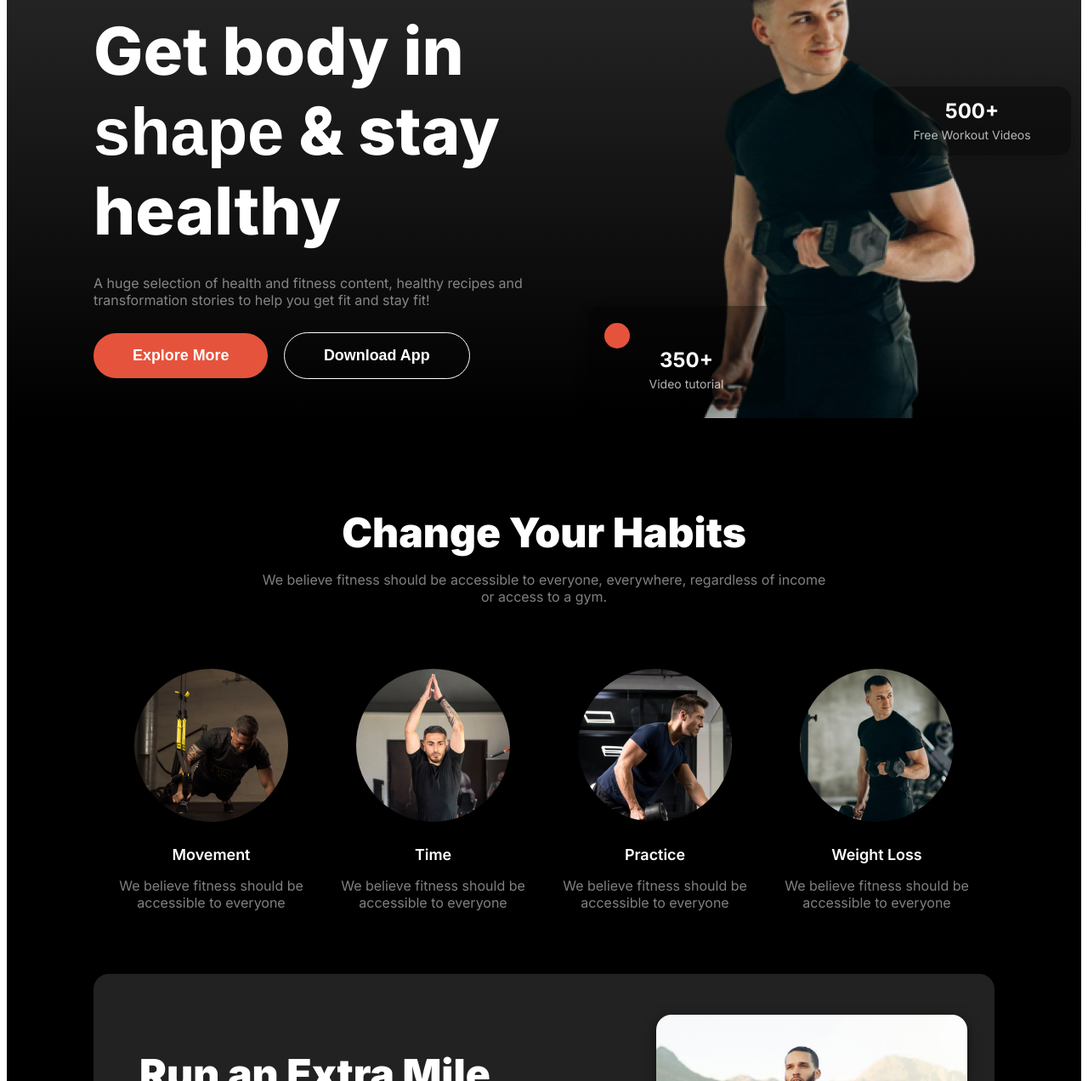
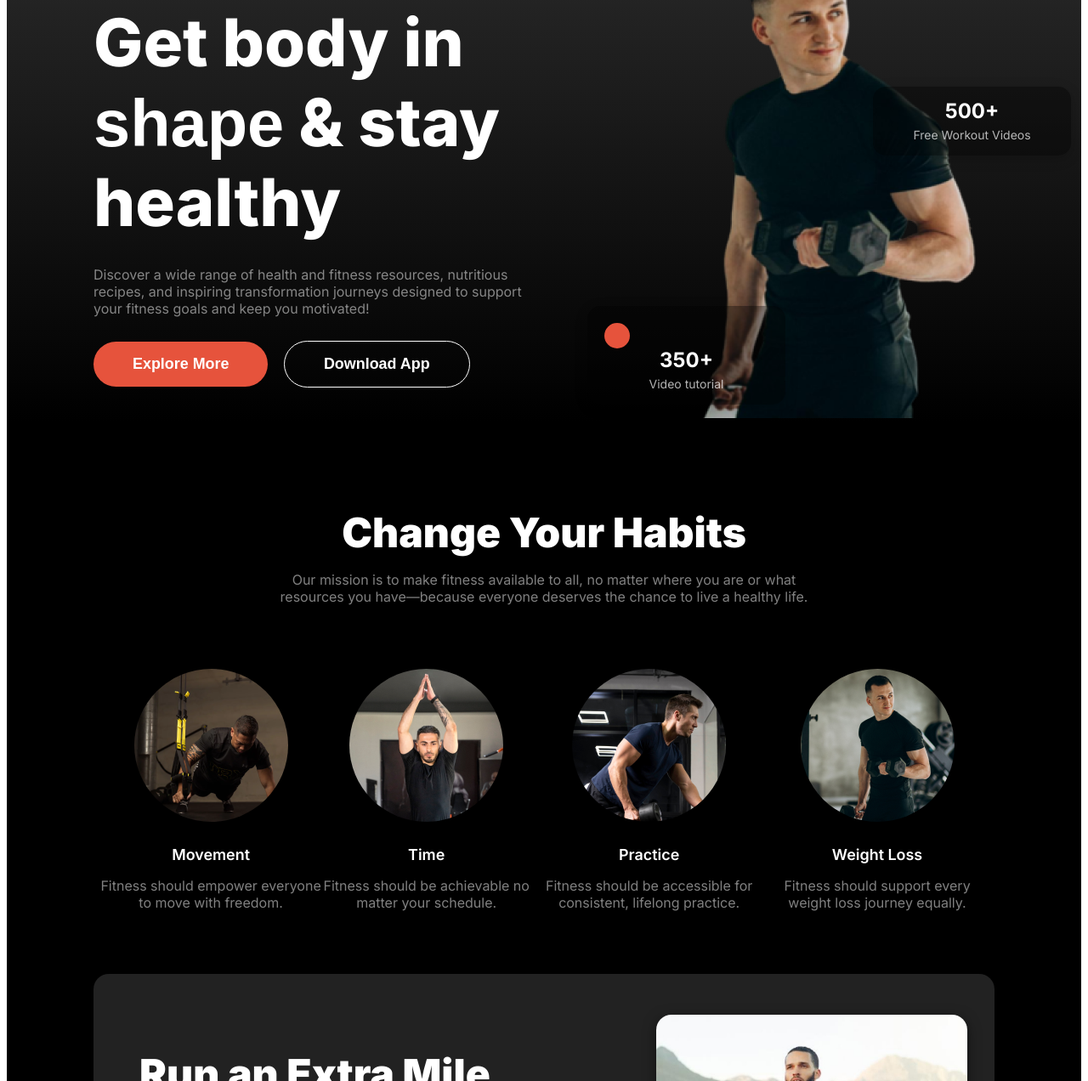
Before and after one commit to H-Shahriar/Fitness-Assignmnet2, a plain HTML site: page index.html in a window 1280 px wide. Shown: the part 212-1484 px from the top of the page at 85% size. Drawn offline with Linux system fonts and the light colour scheme; a web font is replaced by a local one.

Commit message:
updated info for the website

```diff
--- a/index.html
+++ b/index.html
@@ -27,7 +27,7 @@
         <div class="banner display-flex">
             <div class="banner-content">
                 <h1 class="banner-title">Get body in <br><span class="miama-font">shape</span> & stay <br>healthy </h1>
-                <p class="banner-description">A huge selection of health and fitness content, healthy recipes and transformation stories to help you get fit and stay fit!</p>
+                <p class="banner-description">Discover a wide range of health and fitness resources, nutritious recipes, and inspiring transformation journeys designed to support your fitness goals and keep you motivated!</p>
                 <button class="btn-primary">Explore More</button>
                 <button class="btn-primary optional">Download App</button>
             </div>
@@ -44,28 +44,28 @@
  <section class="habits-section">
     <div class="habits">
         <h2 class="habits-title">Change Your Habits</h2>
-        <p class="habits-description p-color">We believe fitness should be accessible to everyone, everywhere, regardless of income or access to a gym.</p>
+        <p class="habits-description p-color">Our mission is to make fitness available to all, no matter where you are or what resources you have—because everyone deserves the chance to live a healthy life.</p>
     </div>
     <div class=" habit section display-flex">
         <div class="habit-1">
             <img src="/images/image 3.png" alt="" class="habit">
             <h4 class="habit-title">Movement</h4>
-            <p class="habit-description p-color">We believe fitness should be accessible to everyone</p>
+            <p class="habit-description p-color">Fitness should empower everyone to move with freedom.</p>
         </div>
         <div class="habit-2">
             <img src="/images/image 2.png" alt="" class="habit">
             <h4 class="habit-title">Time</h4>
-            <p class="habit-description p-color">We believe fitness should be accessible to everyone</p>
+            <p class="habit-description p-color">Fitness should be achievable no matter your schedule.</p>
         </div>
         <div class="habit-3">
             <img src="/images/image 4.png" alt="" class="habit">
             <h4 class="habit-title">Practice</h4>
-            <p class="habit-description p-color">We believe fitness should be accessible to everyone</p>
+            <p class="habit-description p-color">Fitness should be accessible for consistent, lifelong practice.</p>
         </div>
         <div class="habit-4">
             <img src="/images/image 5.png" alt="" class="habit">
             <h4 class="habit-title">Weight Loss</h4>
-            <p class="habit-description p-color">We believe fitness should be accessible to everyone</p>
+            <p class="habit-description p-color">Fitness should support every weight loss journey equally.</p>
         </div>
     </div>
 
```
